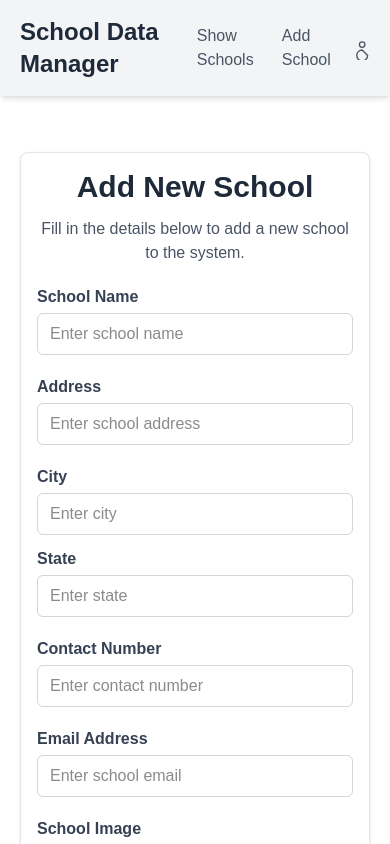
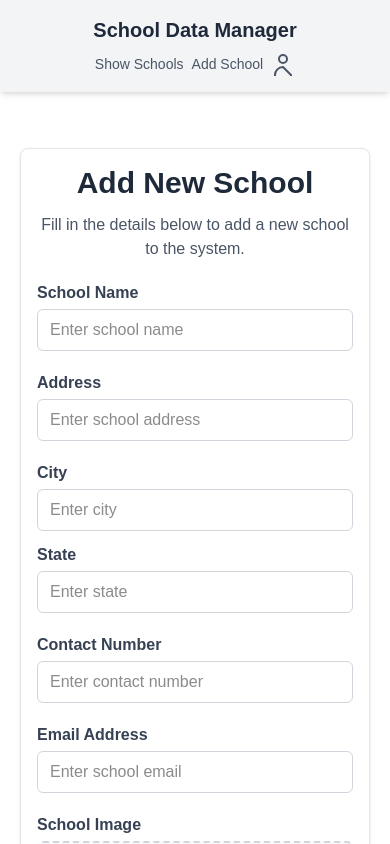
Before and after one commit to Chaitanya-2305/School_Management_Web_Development, a Next.js app: page / in a window 390 px wide. Shown: the top 844 px of the page. Built offline with nearby package versions, Linux system fonts and the light colour scheme.

Commit message:
Ui update

```diff
--- a/app/layout.tsx
+++ b/app/layout.tsx
@@ -1,3 +1,71 @@
+// // File: app/layout.js
+
+// import Link from "next/link";
+// import "./globals.css";
+
+// export const metadata = { title: "School Project" };
+
+// export default function RootLayout({ children }: { children: React.ReactNode }) {
+//   return (
+//     <html lang="en">
+//       <body className="flex flex-col min-h-screen">
+//         {/* Navigation Bar */}
+//         <header className="w-full bg-gray-100 shadow-md sticky top-0 z-50">
+//           <div className="flex justify-between items-center py-4 px-5">
+//             <div className="flex items-center gap-2">
+//               <Link href="/" className="no-underline">
+//                 <h2 className="text-2xl font-bold text-gray-800">School Data Manager</h2>
+//               </Link>
+//             </div>
+//             <nav className="flex items-center gap-4">
+//               <Link
+//                 href="/showSchools"
+//                 className="no-underline text-gray-600 hover:text-blue-500 transition-colors"
+//               >
+//                 Show Schools
+//               </Link>
+//               <Link
+//                 href="/addSchool"
+//                 className="no-underline text-gray-600 hover:text-blue-500 transition-colors"
+//               >
+//                 Add School
+//               </Link>
+//               <svg
+//                 xmlns="http://www.w3.org/2000/svg"
+//                 width="24"
+//                 height="24"
+//                 viewBox="0 0 24 24"
+//                 fill="none"
+//                 stroke="currentColor"
+//                 strokeWidth="2"
+//                 strokeLinecap="round"
+//                 strokeLinejoin="round"
+//                 className="cursor-pointer text-gray-600"
+//               >
+//                 <circle cx="12" cy="7" r="4" />
+//                 <path d="M12 15a8 8 0 0 0-8 8H4a8 8 0 0 0 16 0z" />
+//               </svg>
+//             </nav>
+//           </div>
+//         </header>
+
+//         {/* Main Content Area */}
+//         <main className="flex-grow pt-8 pb-10 px-5">
+//           {children}
+//         </main>
+
+//         {/* Footer */}
+//         <footer className="w-full text-center py-4 text-sm text-gray-500 border-t bg-gray-100">
+//           <p>© {new Date().getFullYear()} School Data Manager. All rights reserved.</p>
+//         </footer>
+//       </body>
+//     </html>
+//   );
+// }
+
+
+
+
 // File: app/layout.js
 
 import Link from "next/link";
@@ -8,16 +76,16 @@ export const metadata = { title: "School Project" };
 export default function RootLayout({ children }: { children: React.ReactNode }) {
   return (
     <html lang="en">
-      <body className="flex flex-col min-h-screen">
+      <body className="flex flex-col min-h-screen bg-white">
         {/* Navigation Bar */}
         <header className="w-full bg-gray-100 shadow-md sticky top-0 z-50">
-          <div className="flex justify-between items-center py-4 px-5">
+          <div className="flex flex-col sm:flex-row justify-between items-center py-4 px-5 gap-2 sm:gap-0">
             <div className="flex items-center gap-2">
               <Link href="/" className="no-underline">
-                <h2 className="text-2xl font-bold text-gray-800">School Data Manager</h2>
+                <h2 className="text-xl sm:text-2xl font-bold text-gray-800">School Data Manager</h2>
               </Link>
             </div>
-            <nav className="flex items-center gap-4">
+            <nav className="flex flex-wrap sm:flex-nowrap items-center gap-2 sm:gap-4 text-sm sm:text-base">
               <Link
                 href="/showSchools"
                 className="no-underline text-gray-600 hover:text-blue-500 transition-colors"
@@ -50,7 +118,7 @@ export default function RootLayout({ children }: { children: React.ReactNode })
         </header>
 
         {/* Main Content Area */}
-        <main className="flex-grow pt-8 pb-10 px-5">
+        <main className="flex-grow pt-8 pb-10 px-5 bg-white">
           {children}
         </main>
 
```
